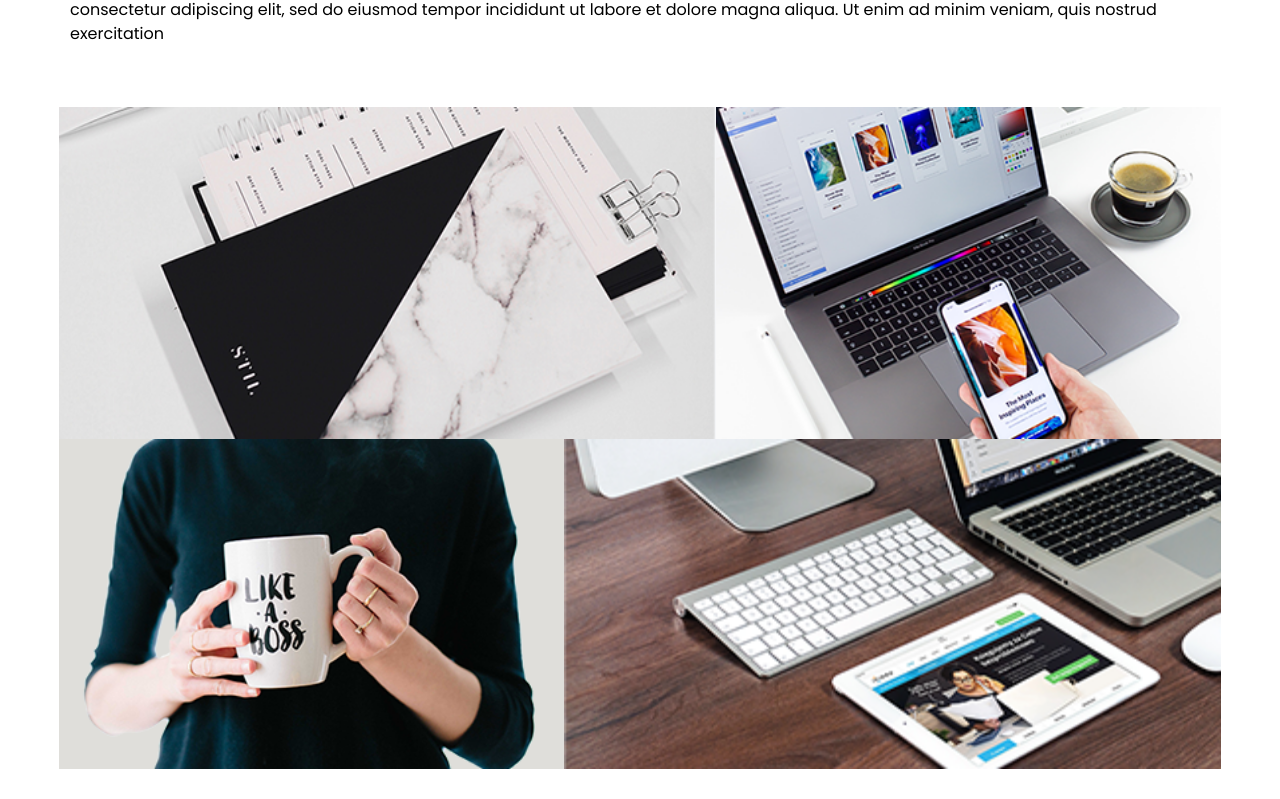
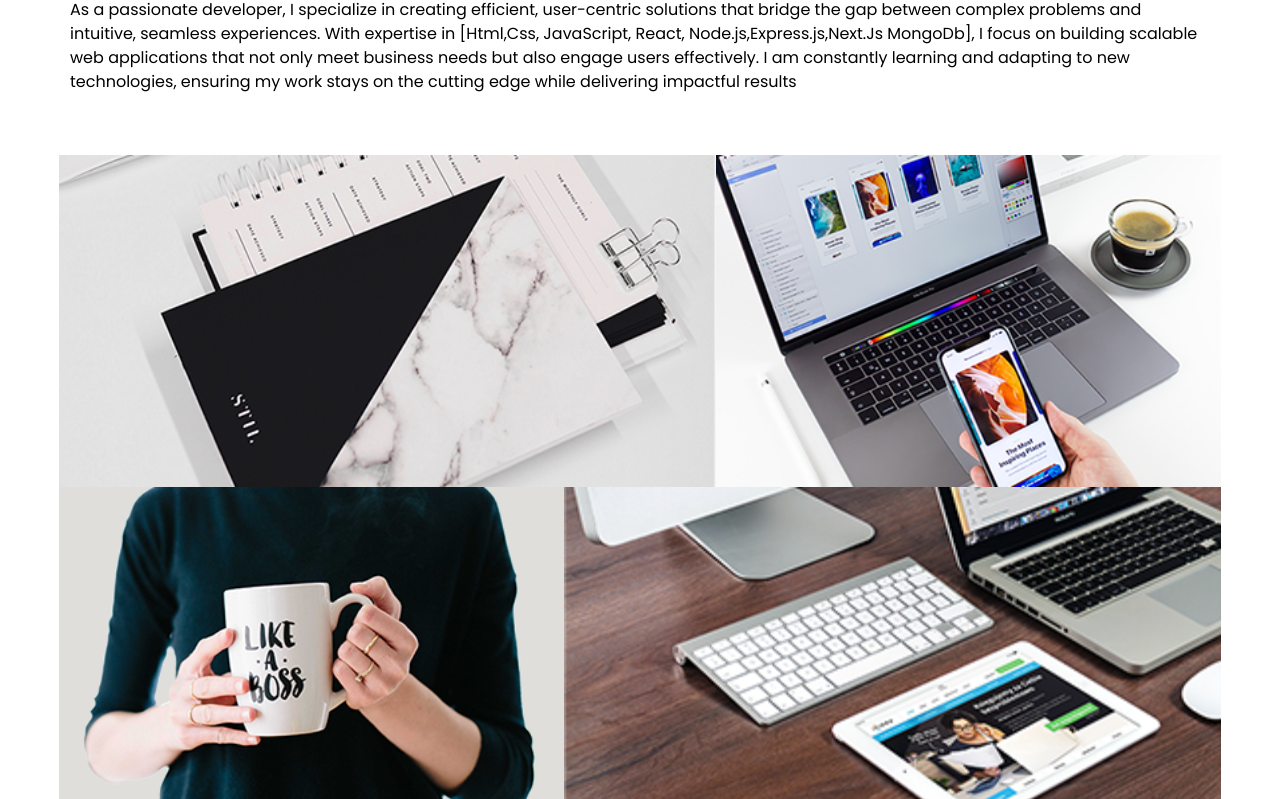
Before and after one commit to anup199/anup199.github.io, a plain HTML site: page portfolio.html in a window 1280 px wide. Shown: the part 214-1013 px from the top of the page. Drawn offline with nearby package versions, Linux system fonts and the light colour scheme.

Commit message:
Portfolio section paragraph added

```diff
--- a/portfolio.html
+++ b/portfolio.html
@@ -88,8 +88,7 @@
           CREATIVE WORKS
         </h2>
         <p>
-          consectetur adipiscing elit, sed do eiusmod tempor incididunt ut labore et dolore magna aliqua. Ut enim ad
-          minim veniam, quis nostrud exercitation
+          As a passionate developer, I specialize in creating efficient, user-centric solutions that bridge the gap between complex problems and intuitive, seamless experiences. With expertise in [Html,Css, JavaScript, React, Node.js,Express.js,Next.Js MongoDb], I focus on building scalable web applications that not only meet business needs but also engage users effectively. I am constantly learning and adapting to new technologies, ensuring my work stays on the cutting edge while delivering impactful results
         </p>
       </div>
       <div class="work_container layout_padding2">
```
Also changed, not shown: index.html (+1 -1 lines).
